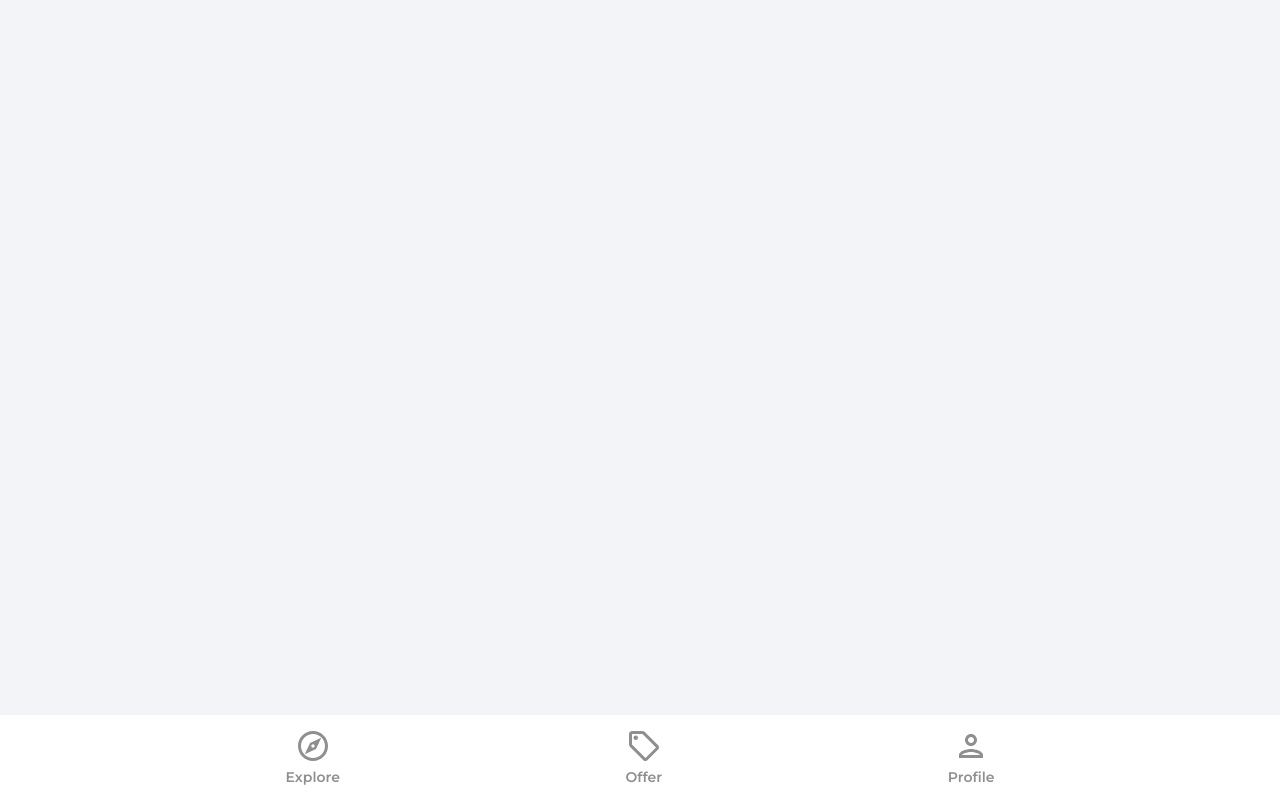
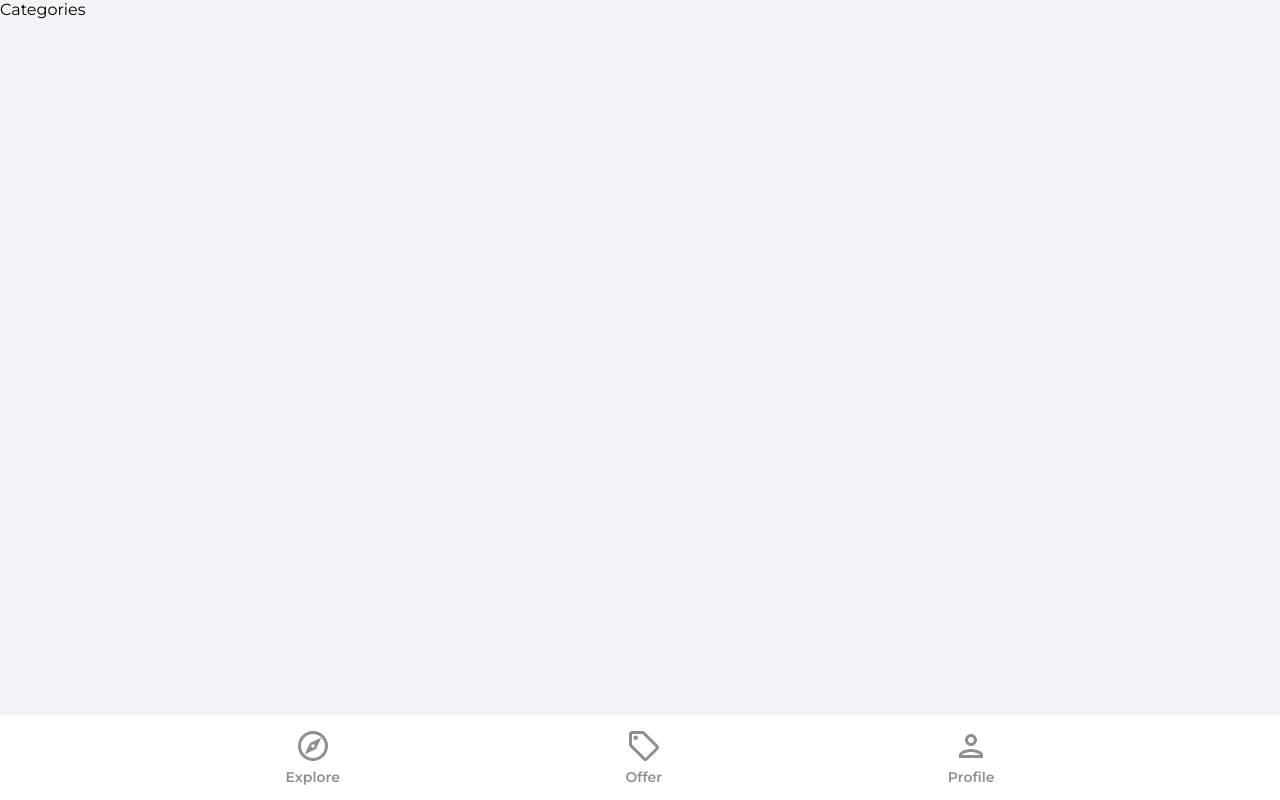
Before and after one commit to Wanjira-Faith/House-Marketplace, a React (Create React App) app in the folder house-marketplace/: page /category/1 in a window 1280 px wide. Built offline with nearby package versions, Linux system fonts and the light colour scheme; the HTML template or start-up script is replaced by a standard one.

Commit message:
import category in app.js

```diff
--- a/house-marketplace/src/App.js
+++ b/house-marketplace/src/App.js
@@ -5,6 +5,7 @@ import Navbar from './components/Navbar';
 import PrivateRoute from './components/PrivateRoute';
 import Explore from './pages/Explore';
 import Offers from './pages/Offers';
+import Category from './pages/Categories';
 import Profile from './pages/Profile';
 import SignIn from './pages/SignIn';
 import SignUp from './pages/SignUp';
@@ -17,6 +18,7 @@ function App() {
       <Routes>
         <Route path='/'  element={<Explore/>} />
         <Route path='/offers' element={<Offers/>} />
+        <Route path='/category/:categoryName' element={<Category/>} />
         <Route path='/profile' element={<PrivateRoute/>} >
            <Route path='/profile' element={<Profile/>} />
         </Route>
```
